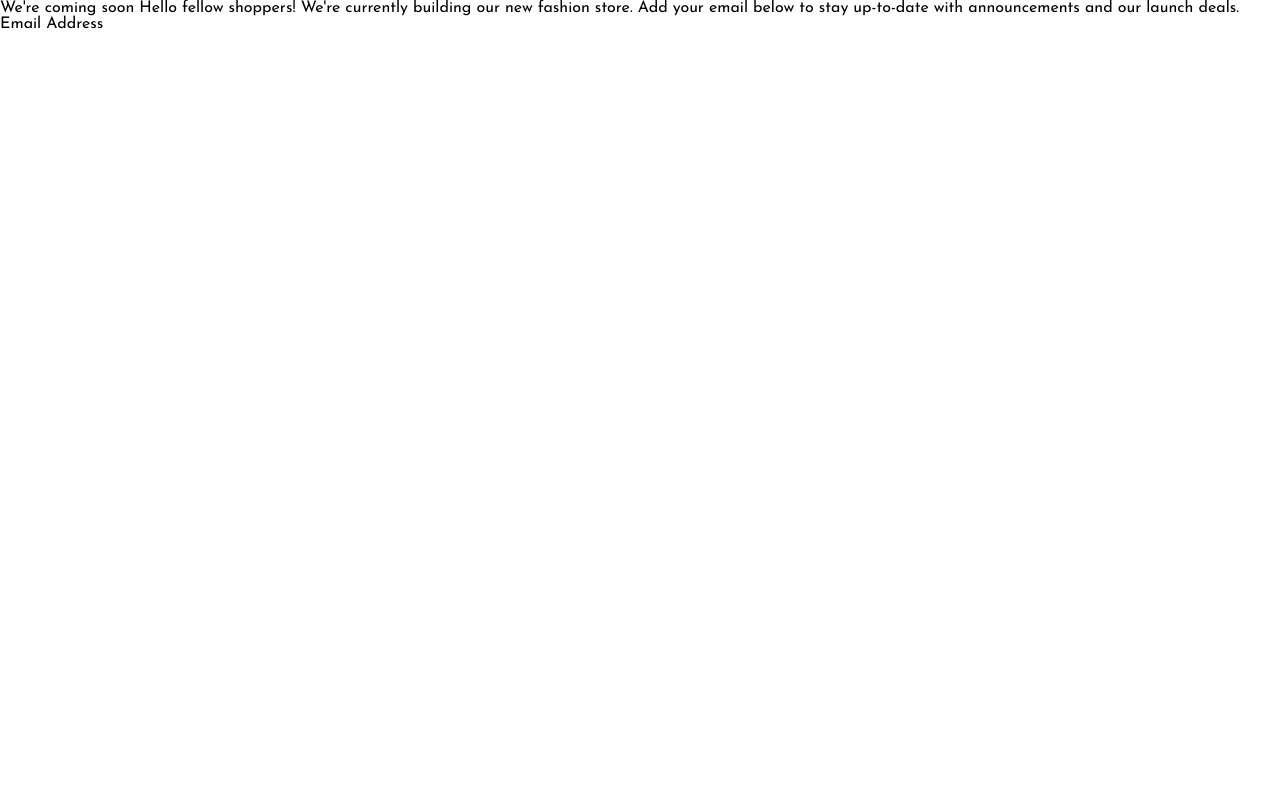
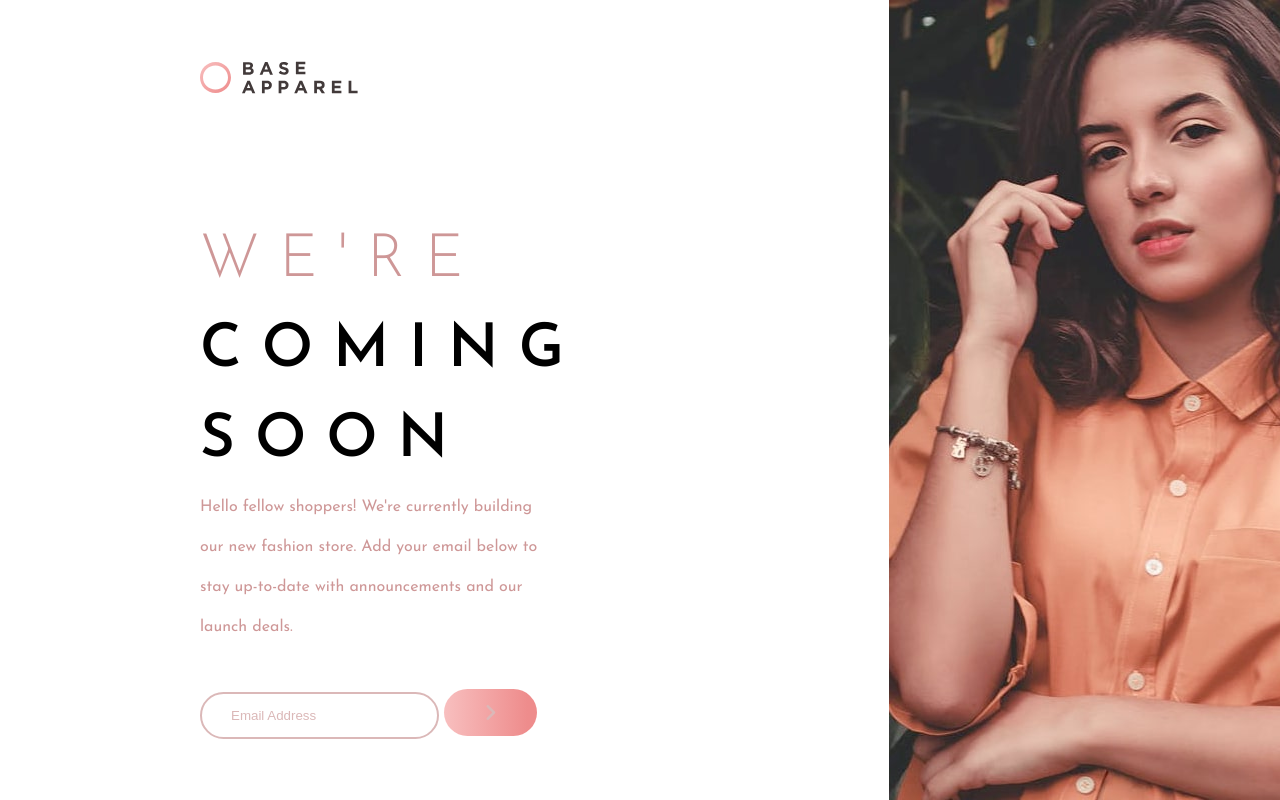
Before and after one commit to nivamolin/apparel_coming_soon, a plain HTML site: page index.html in a window 1280 px wide. Drawn offline with Linux system fonts and the light colour scheme.

Commit message:
version desktop terminada

```diff
--- a/index.html
+++ b/index.html
@@ -8,8 +8,9 @@
   <link rel="preconnect" href="https://fonts.googleapis.com">
   <link rel="preconnect" href="https://fonts.gstatic.com" crossorigin>
   <link href="https://fonts.googleapis.com/css2?family=Josefin+Sans:ital,wght@0,300;0,400;0,600;1,300;1,400;1,600&display=swap" rel="stylesheet">
+  <link rel="stylesheet" href="https://cdnjs.cloudflare.com/ajax/libs/font-awesome/6.4.0/css/all.min.css" integrity="sha512-iecdLmaskl7CVkqkXNQ/ZH/XLlvWZOJyj7Yy7tcenmpD1ypASozpmT/E0iPtmFIB46ZmdtAc9eNBvH0H/ZpiBw==" crossorigin="anonymous" referrerpolicy="no-referrer" />
   <link rel="stylesheet" href="/style.css">
-  <title>Frontend Mentor | Base Apparel coming soon page</title>
+  <title>Base Apparel coming soon page</title>
 
   <!-- Feel free to remove these styles or customise in your own stylesheet 👍 -->
   <style>
@@ -18,12 +19,19 @@
   </style>
 </head>
 <body>
-
-  We're coming soon
-
-  Hello fellow shoppers! We're currently building our new fashion store.
-  Add your email below to stay up-to-date with announcements and our launch deals.
-
-  Email Address
+   <main class="main">
+    <div class="main__container-one">
+      <img src="/images/logo.svg" alt="Logo base Apparel" class="main__image">
+      <h1 class="main__title"><span class="main__span">We're</span> coming soon</h1>
+      <p class="main__graph">Hello fellow shoppers! We're currently building our new fashion store.
+        Add your email below to stay up-to-date with announcements and our launch deals.</p>
+      <div class="main__input-container">
+        <input type="text" placeholder="Email Address" class="main__input">
+        <button type="submit" class="main__button"><i class="fa-solid fa-angle-right main__icon"></i></button>
+      </div>
+    </div>
+    <div class="main__container-two">
+    </div>
+  </main>
 </body>
 </html>
--- a/style.css
+++ b/style.css
@@ -5,10 +5,11 @@
 
     /* Colors */
     --rosa: hsl(0, 36%, 70%);
+    --rosa-claro: hsl(0, 32%, 79%);
     --rojo-claro: hsl(0, 93%, 68%);
     --gris-oscuro: hsl(0, 6%, 24%);
     --background: rgb(248,191,191);
-    --linear-gradient: linear-gradient(90deg, rgba(248,191,191,1) 0%, rgba(238,140,140,1) 50%);
+    --linear-gradient: linear-gradient(90deg, rgba(248,191,191,1) 0%, rgba(238,140,140,1) 90%);
 
 
     /* Typography */
@@ -35,3 +36,85 @@ body {
     font-family: var(--font-family);
     font-size: var(--font-size);
 }
+
+
+/* ---- main ---- */
+
+.main {
+    display: flex;
+    height: 100vh;
+}
+
+/* ---- main container one ---- */
+.main__container-one {
+    display: flex;
+    flex-direction: column;
+    justify-content: space-around;
+    align-items: flex-start;
+    flex: 2;
+    padding: 0px 200px 0px 200px;
+}
+
+.main__title {
+    justify-self: flex-start;
+    text-transform: uppercase;
+    letter-spacing: 20px;
+    line-height: 90px;
+}
+
+.main__title {
+    font-size: 60px;
+    font-size: calc(var(--font-size) + 44px);
+}
+
+.main__span {
+    color: var(--rosa);
+    font-weight: 100;
+}
+
+.main__graph {
+    padding: 0 149px 0px 0px;
+    line-height: 40px;
+    margin-top: -120px;
+    color: var(--rosa);
+}
+
+.main__input-container {
+    margin-top: -80px;
+}
+
+.main__input {
+    padding: 14px 29px;
+    border-radius: 60px;
+    border: none;
+    border: 2px solid var(--rosa-claro);
+    color: var(--rosa-claro);
+}
+
+.main__input::placeholder {
+    color: var(--rosa-claro);
+}
+
+.main__button {
+    padding: 14px 40px;
+    border-radius: 49px;
+    background: var(--linear-gradient);
+    color: var(--rosa-claro);
+    border-color: var(--rosa-claro);
+    border: none;
+    height: 47px;
+}
+
+.main__icon {
+    font-size: 20px;
+    font-weight: bold;
+}
+
+/* ---- main container two ---- */
+
+.main__container-two {
+    flex: 1.6;
+    background: url(/images/hero-desktop.jpg);
+    background-repeat: no-repeat;
+    background-size: cover;
+}
```
